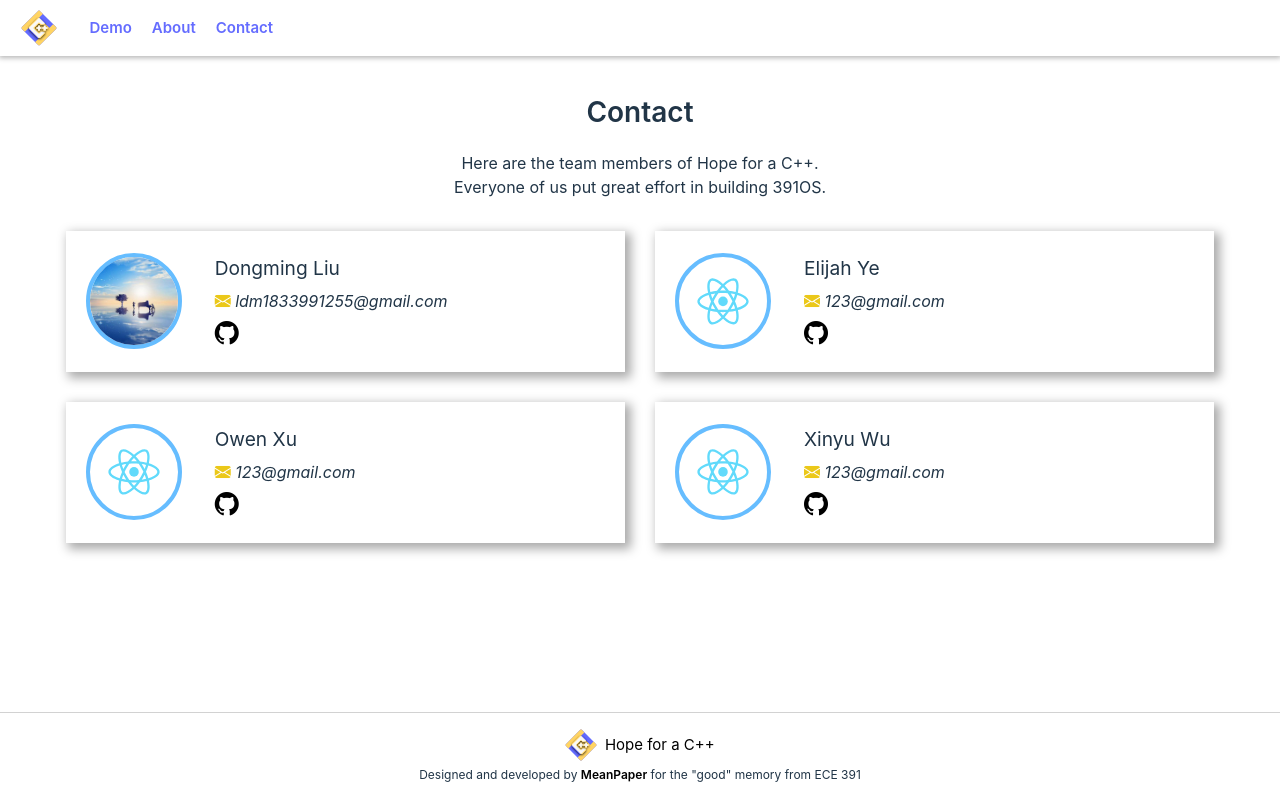
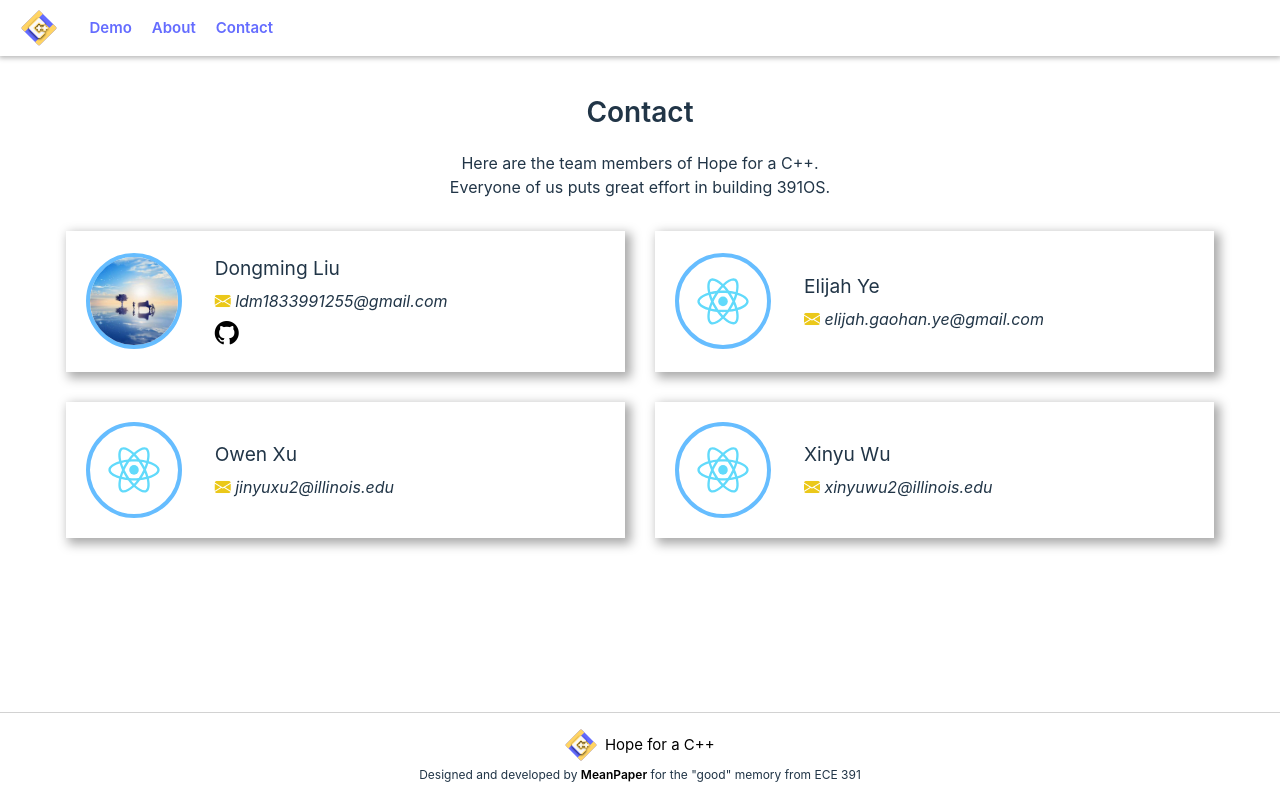
Before and after one commit to ScreamingPigeon/391OS, a React (Create React App) app: page /contact in a window 1280 px wide. Built offline with nearby package versions, Linux system fonts and the light colour scheme.

Commit message:
update contact emails, change typos, still trying to render markdown, still working on timeline component

```diff
--- a/package.json
+++ b/package.json
@@ -12,6 +12,7 @@
     "match-sorter": "^6.3.1",
     "react": "^18.2.0",
     "react-dom": "^18.2.0",
+    "react-markdown": "^8.0.7",
     "react-router-dom": "^6.11.2",
     "react-scripts": "5.0.1",
     "react-spring": "^9.7.1",
--- a/src/components/ContactCard.js
+++ b/src/components/ContactCard.js
@@ -7,10 +7,16 @@ const iconClassList = ['github', 'linkedin', 'youtube', 'facebook', 'instagram',
 // use to generate the links and logos for the social media
 const SocialMediaSection = ({socialMedias}) => {
     const socialMediaList = Object.keys(socialMedias);
+    if (socialMediaList.length === 0){
+        return (<></>);
+    }
     const socialMediaAnchors = socialMediaList.map((item, index)=>{
 
         // simple check to see if link string contains http
         let link = socialMedias[item];
+        if(link.length === 0){
+            return (<></>);
+        }
         let hasHttp = link.indexOf('https://')===0 ? true : (link.indexOf('http://')===0 ? true : false);
         link = hasHttp ? link : 'https://'+link;
 
--- a/src/views/Contact.js
+++ b/src/views/Contact.js
@@ -8,14 +8,14 @@ const personInfo = [
     { name: 'Dongming Liu', profilePic: meanpaperPic, email: 'ldm1833991255@gmail.com',
       socialMedias:{github: 'https://github.com/MeanPaper',},
     },
-    { name: 'Elijah Ye', profilePic: reactLogo, email: '123@gmail.com',
-      socialMedias:{github: 'https://github.com/MeanPaper',},
+    { name: 'Elijah Ye', profilePic: reactLogo, email: 'elijah.gaohan.ye@gmail.com',
+      socialMedias:{github: '',},
     },
-    { name: 'Owen Xu', profilePic: reactLogo, email: '123@gmail.com',
-      socialMedias:{github: 'https://github.com/MeanPaper',},
+    { name: 'Owen Xu', profilePic: reactLogo, email: 'jinyuxu2@illinois.edu',
+      socialMedias:{github: '',},
     },
-    { name: 'Xinyu Wu', profilePic: reactLogo, email: '123@gmail.com',
-      socialMedias:{github: 'https://github.com/MeanPaper',},
+    { name: 'Xinyu Wu', profilePic: reactLogo, email: 'xinyuwu2@illinois.edu',
+      socialMedias:{github: '',},
     },
 ];
 
@@ -30,7 +30,7 @@ const Contact = () => {
             <div id='contact-page-title'>Contact</div>
             <div id='contact-page-description'>
               <div> Here are the team members of Hope for a C++. </div>
-              <div> Everyone of us put great effort in building 391OS. </div>
+              <div> Everyone of us puts great effort in building 391OS. </div>
             </div>
             <div className="contact-cards-container">
               {cards}
```
Also changed, not shown: src/views/About.js (+15 -0 lines), 1 other file (tests, documents, lock files or other folders).
